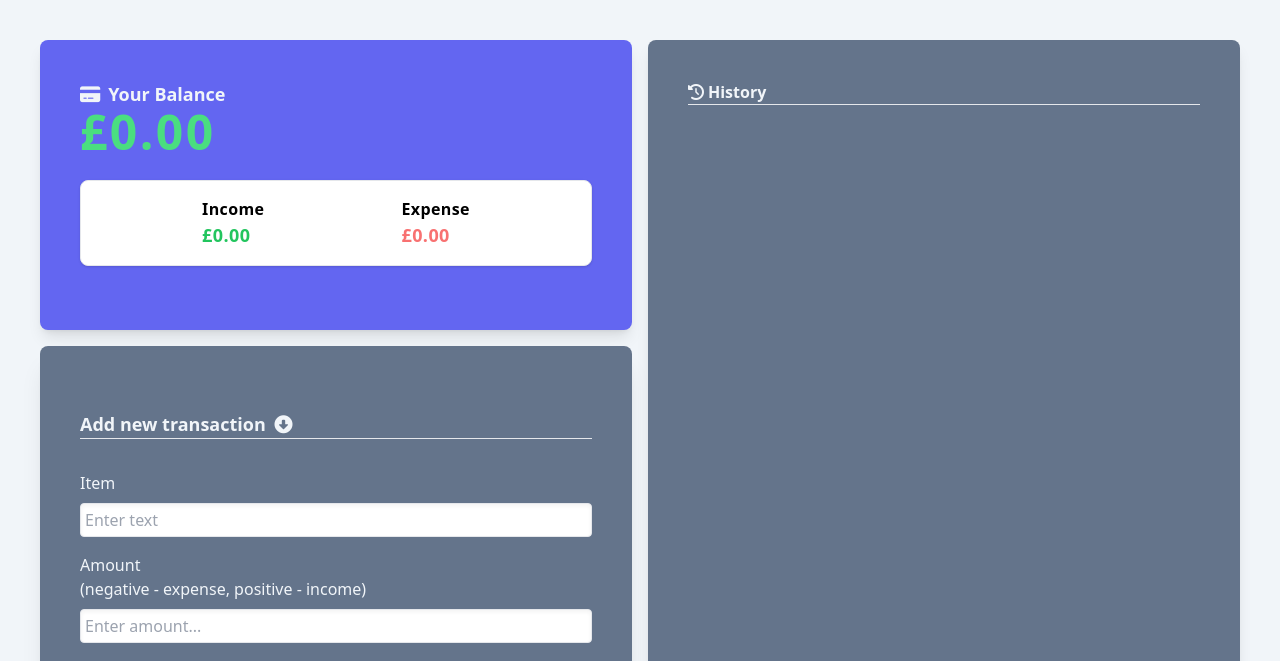
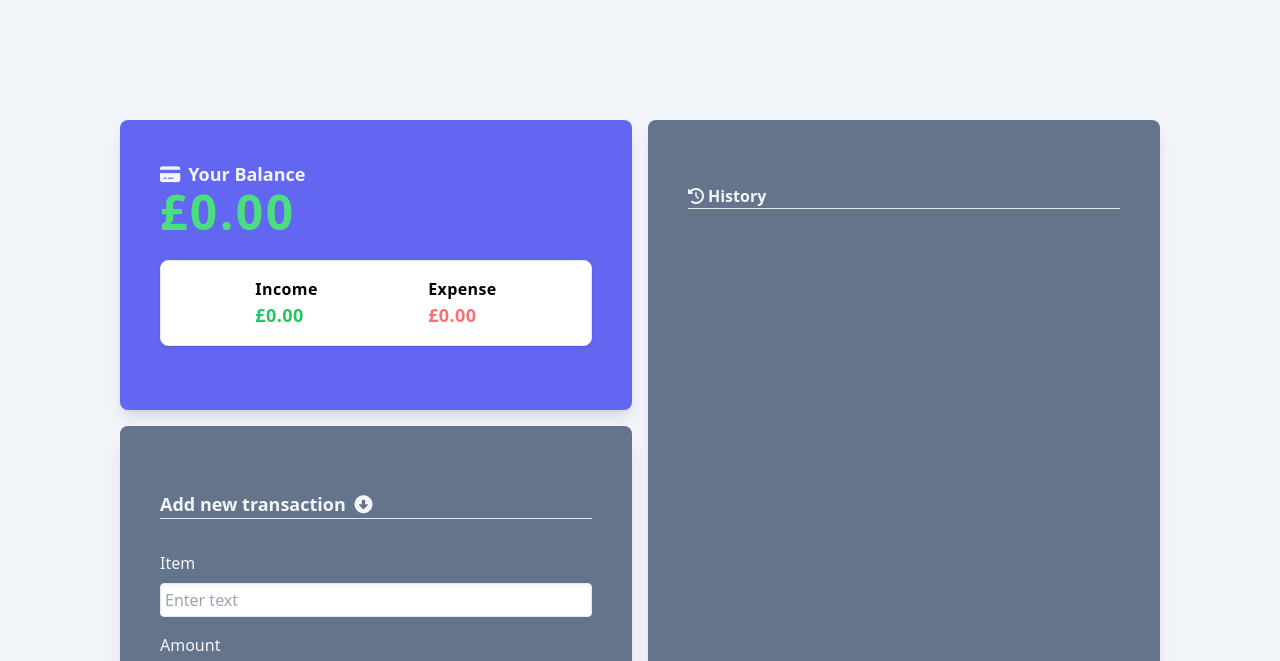
Before and after one commit to shaky411/expense-tracker, a website: page index.html in a window 1280 px wide. Shown: the top 661 px of the page. Drawn offline with Linux system fonts and the light colour scheme.

Commit message:
updated margin

```diff
--- a/css/custom.css
+++ b/css/custom.css
@@ -14,6 +14,7 @@
     padding: 10px;
     margin: 10px 0;
     box-shadow: 2px 2px 2px 1px rgba(0, 0, 0, 0.2);
+    text-transform: uppercase;
 }
 
 .list li.plus {
--- a/index.html
+++ b/index.html
@@ -11,9 +11,9 @@
     <title>Expense Tracker</title>
 </head>
 
-<body>
+<body class="bg-slate-100">
 
-    <div class="bg-slate-100 grid grid-cols-1 md:grid-cols-2 gap-4 p-10 min-h-screen">
+    <div class="md:m-20 grid grid-cols-1 md:grid-cols-2 gap-4 p-10 min-h-screen">
 
         <div class="bg-indigo-500 flex flex-col p-10 shadow-lg rounded-lg">
             <h4 class="text-lg font-bold text-slate-100"><i class="fa-solid fa-credit-card mr-2"></i>Your Balance</h4>
@@ -39,7 +39,7 @@
 
 
         <div class="bg-slate-500 row-span-2 p-10 rounded-lg shadow-lg">
-            <h3 class="font-bold text-slate-100 border-b block w-full mb-4"><i
+            <h3 class="font-bold text-slate-100 border-b block w-full my-6"><i
                     class="fa-solid fa-clock-rotate-left mr-1"></i>History</h3>
 
             <ul id="list" class="list block w-full">
@@ -49,7 +49,7 @@
 
 
         <div class="bg-slate-500 rounded-lg p-10 shadow-xl">
-            <h3 class="text-lg font-bold text-slate-100 border-b block w-full mt-6 mb-6">Add new transaction <i
+            <h3 class="text-lg font-bold text-slate-100 border-b block w-full my-6">Add new transaction <i
                     class="fa-solid fa-circle-down ml-1"></i></h3>
 
             <div class="flex flex-col">
```
Also changed, not shown: css/style.css.
